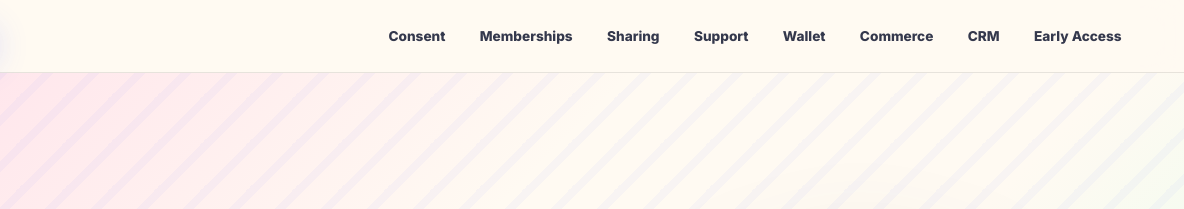
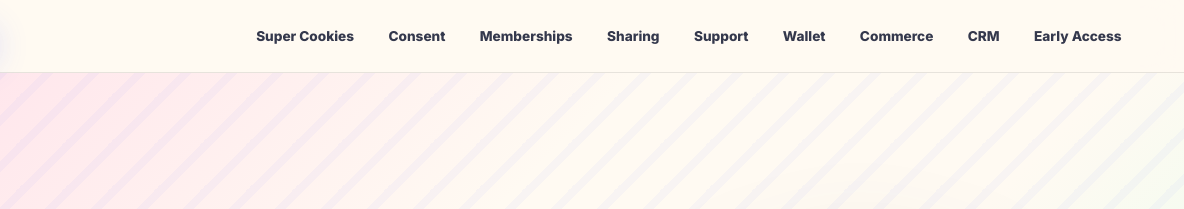
Before and after one commit to amitrathore/cookie-protocol-web, a plain HTML site: page index.html in a window 1280 px wide. Shown: the top 209 px of the page, 96-1280 px from the left. Drawn offline with Linux system fonts and the light colour scheme.

Commit message:
Restore Super Cookies nav item

```diff
--- a/index.html
+++ b/index.html
@@ -23,6 +23,7 @@
         <img src="assets/images/image09.png" alt="" width="84" height="84">
       </a>
       <nav class="nav" aria-label="Primary navigation">
+        <a href="#one">Super Cookies</a>
         <a href="#compliance">Consent</a>
         <a href="#memberships">Memberships</a>
         <a href="#sharing">Sharing</a>
```
